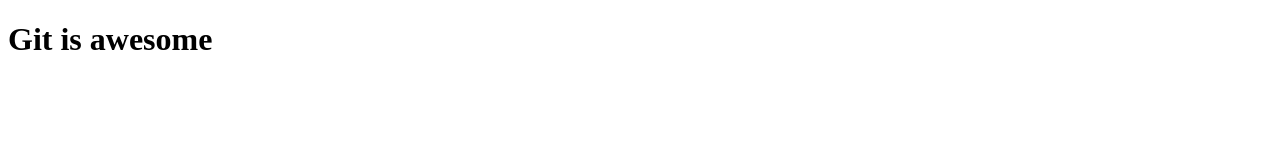
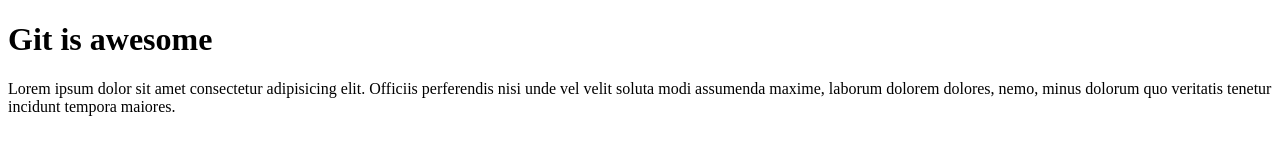
Before and after one commit to ByteBrewer257/gitProject, a plain HTML site: page index.html in a window 1280 px wide. Drawn offline with Linux system fonts and the light colour scheme.

Commit message:
Added paragraph

```diff
--- a/index.html
+++ b/index.html
@@ -7,5 +7,6 @@
 </head>
 <body>
     <h1>Git is awesome</h1>
+    <p>Lorem ipsum dolor sit amet consectetur adipisicing elit. Officiis perferendis nisi unde vel velit soluta modi assumenda maxime, laborum dolorem dolores, nemo, minus dolorum quo veritatis tenetur incidunt tempora maiores.</p>
 </body>
 </html>
```
